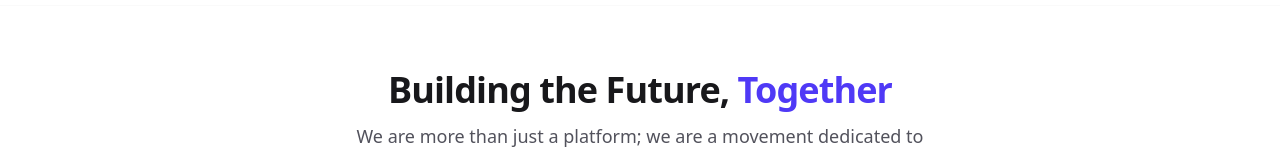
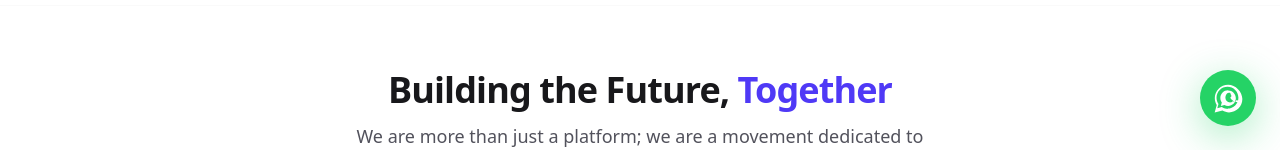
Before and after one commit to FDT-Server/StudentForge, a Next.js app: page / in a window 1280 px wide. Shown: the part 650-800 px from the top of the page. Built offline with nearby package versions, Linux system fonts and the light colour scheme.

Commit message:
Add WhatsApp chat button with tooltip and pulsing animation

```diff
--- a/src/app/layout.tsx
+++ b/src/app/layout.tsx
@@ -4,6 +4,7 @@ import "./globals.css";
 import TopBanner from "@/components/TopBanner";
 import Navbar from "@/components/Navbar";
 import SubNavbar from "@/components/SubNavbar";
+import WhatsAppButton from "@/components/WhatsAppButton";
 
 const outfit = Outfit({
   subsets: ["latin"],
@@ -33,6 +34,7 @@ export default function RootLayout({
         <main className="pt-[124px]">
           {children}
         </main>
+        <WhatsAppButton />
       </body>
     </html>
   );
--- /dev/null
+++ b/src/components/WhatsAppButton.tsx
@@ -0,0 +1,58 @@
+"use client";
+
+import { motion, AnimatePresence } from "framer-motion";
+import { useState } from "react";
+
+export default function WhatsAppButton() {
+    const [showTooltip, setShowTooltip] = useState(false);
+
+    // Replace with your actual WhatsApp number
+    const whatsappNumber = "919000000000";
+    const message = "Hi Student Forge, I'd like to know more about your programs!";
+    const whatsappUrl = `https://wa.me/${whatsappNumber}?text=${encodeURIComponent(message)}`;
+
+    return (
+        <div className="fixed bottom-6 right-6 z-50 flex flex-col items-end">
+            <AnimatePresence>
+                {showTooltip && (
+                    <motion.div
+                        initial={{ opacity: 0, scale: 0.8, x: 20 }}
+                        animate={{ opacity: 1, scale: 1, x: 0 }}
+                        exit={{ opacity: 0, scale: 0.8, x: 20 }}
+                        className="mb-3 rounded-xl bg-zinc-900 px-4 py-2 shadow-2xl"
+                    >
+                        <p className="whitespace-nowrap text-[13px] font-bold text-white tracking-tight">
+                            We are here to help! 👋
+                        </p>
+                        {/* Tooltip Arrow */}
+                        <div className="absolute -bottom-1 right-5 h-2 w-2 rotate-45 bg-zinc-900" />
+                    </motion.div>
+                )}
+            </AnimatePresence>
+
+            <motion.a
+                href={whatsappUrl}
+                target="_blank"
+                rel="noopener noreferrer"
+                onMouseEnter={() => setShowTooltip(true)}
+                onMouseLeave={() => setShowTooltip(false)}
+                whileHover={{ scale: 1.1 }}
+                whileTap={{ scale: 0.9 }}
+                className="relative flex h-14 w-14 items-center justify-center rounded-full bg-[#25D366] text-white shadow-[0_10px_40px_rgba(37,211,102,0.4)] transition-all hover:bg-[#20ba5a]"
+            >
+                {/* Pulsing Aura */}
+                <span className="absolute inset-0 animate-ping rounded-full bg-[#25D366] opacity-20" />
+
+                {/* WhatsApp SVG Icon */}
+                <svg
+                    viewBox="0 0 24 24"
+                    className="relative z-10 h-8 w-8 fill-current"
+                    xmlns="http://www.w3.org/2000/svg"
+                >
+                    <path d="M12.031 6.172c-3.181 0-5.767 2.586-5.767 5.767 0 1.267.405 2.436 1.091 3.393l-.715 2.614 2.678-.703c.833.459 1.782.721 2.793.721 3.181 0 5.767-2.586 5.767-5.767 0-3.181-2.586-5.767-5.767-5.767zm3.39 8.211c-.147.412-.867.839-1.213.889-.345.05-1.547.05-2.091-.183-.545-.233-2.071-1.201-2.071-3.21 0-2.01 1.036-2.997 1.411-3.393.375-.397.81-.496 1.05-.496.24 0 .445.011.636.021.191.011.397-.042.603.412.206.454.708 1.725.769 1.847.062.122.103.264.021.428-.083.165-.124.268-.248.391-.124.124-.251.272-.36.368-.12.106-.245.221-.104.464.14.243.621 1.026 1.334 1.656.917.81 1.689 1.062 1.932 1.183.243.122.384.103.527-.061.142-.165.611-.708.775-.953.164-.245.323-.206.541-.122.217.083 1.378.65 1.616.772.238.122.397.183.454.28.057.096.057.55-.09.96z" />
+                    <path d="M12.094 2c-5.517 0-9.994 4.477-9.994 9.994 0 1.916.539 3.705 1.472 5.228l-1.572 5.741 5.867-1.539c1.45.86 3.125 1.363 4.908 1.363 5.517 0 9.994-4.477 9.994-9.994S17.611 2 12.094 2zm0 18.21c-1.631 0-3.151-.433-4.469-1.189l-.32-.187-3.326.872.888-3.244-.206-.328c-.804-1.277-1.267-2.793-1.267-4.414 0-4.524 3.682-8.207 8.207-8.207s8.207 3.683 8.207 8.207-3.683 8.207-8.207 8.207z" />
+                </svg>
+            </motion.a>
+        </div>
+    );
+}
```
